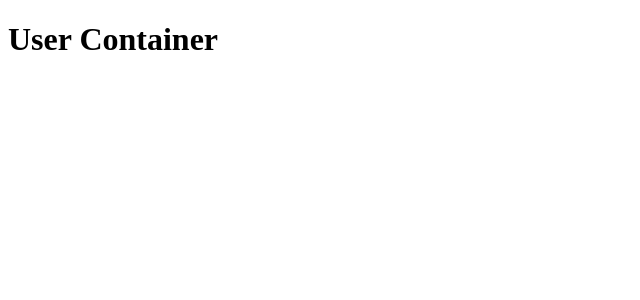
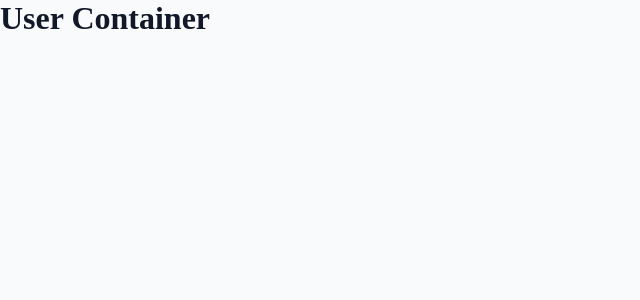
Before and after one commit to Mun-taehyun/Enfant-Terrible, a React (Vite) app in the folder front_react/: page /user in a window 1280 px wide. Shown: the top 300 px of the page, without its empty margins (0-640 px from the left). Built offline with nearby package versions, Linux system fonts and the light colour scheme.

Commit message:
chore: scaffold api core structure

```diff
--- a/front_react/src/main.tsx
+++ b/front_react/src/main.tsx
@@ -1,3 +1,7 @@
+import './styles/reset.css';
+import './styles/variables.css';
+import './styles/common.css';
+import './styles/theme.css';
 import React from 'react';
 import ReactDOM from 'react-dom/client';
 import { BrowserRouter } from 'react-router-dom';
--- /dev/null
+++ b/front_react/src/styles/common.css
@@ -0,0 +1,20 @@
+/*
+  common.css
+  --------------------
+  user / admin 화면에서 공통으로 사용하는
+  레이아웃 및 기본 스타일 정의 파일
+
+  실제 화면 구조(container, 여백, 기본 색상 등)는
+  이 파일을 기준으로 구성한다.
+*/
+
+body {
+  background-color: var(--color-bg);
+  color: var(--color-text);
+}
+
+.container {
+  max-width: 1200px;
+  margin: 0 auto;
+  padding: 16px;
+}
--- /dev/null
+++ b/front_react/src/styles/reset.css
@@ -0,0 +1,13 @@
+/*
+  reset.css
+  --------------------
+  브라우저마다 다른 기본 스타일을 제거하기 위한 파일
+  margin, padding, box-sizing 등을 통일해서
+  모든 화면이 같은 기준에서 시작하도록 만든다.
+*/
+
+* {
+  margin: 0;
+  padding: 0;
+  box-sizing: border-box;
+}
--- /dev/null
+++ b/front_react/src/styles/theme.css
@@ -0,0 +1 @@
+/* 나중에 다크모드 대비 */
--- /dev/null
+++ b/front_react/src/styles/variables.css
@@ -0,0 +1,15 @@
+/*
+  theme.css
+  --------------------
+  테마(라이트 / 다크 등) 관련 스타일을 분리하기 위한 파일
+  현재는 구조만 준비해두고,
+  실제 테마 전환 로직은 추후 구현 예정
+*/
+
+/* 향후 다크모드 또는 브랜드 테마 확장 영역 */
+
+:root {
+  --color-primary: #2563eb;
+  --color-bg: #f8fafc;
+  --color-text: #111827;
+}
```
Also changed, not shown: front_react/src/apis/core/authInterceptor.ts (added, +20 -0 lines), front_react/src/apis/core/axiosInstance.ts (added, +18 -0 lines), front_react/src/apis/core/errorHandler.ts (added, +20 -0 lines).
